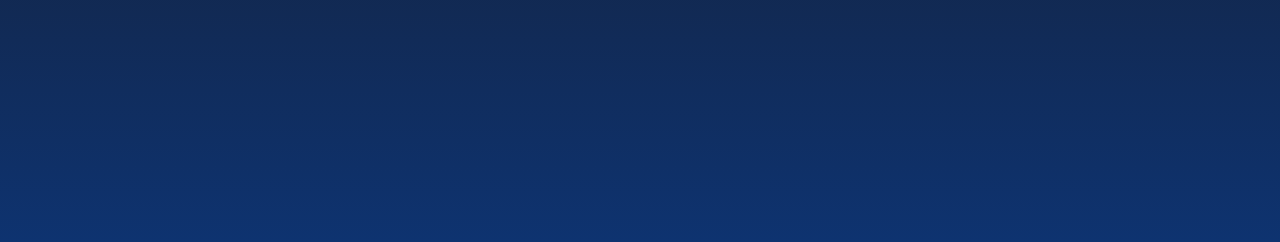
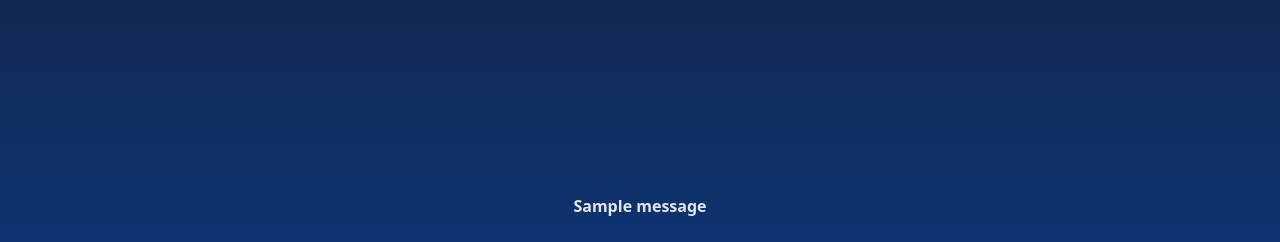
Before and after one commit to reszkojr/manthano-old, a Django app: page /home in a window 1280 px wide. Shown: the part 558-800 px from the top of the page. Run offline with Django 4.2, Linux system fonts and the light colour scheme; a user stored in the database is signed in; tables that the repository leaves empty hold one stand-in row (values such as "Sample post"); one stand-in notice (Sample message) is shown; some libraries are stand-ins or nearby versions.

Commit message:
showing messages on the home screen

```diff
--- a/main/templates/main/base.html
+++ b/main/templates/main/base.html
@@ -30,6 +30,12 @@
   </head>
 
   <body class="bg-gray-900 text-slate-200">
+    {% if messages %}
+      {% for message in messages %}
+        <div class="fixed bottom-2 left-1/2 -translate-x-1/2 bg-neonblue-500 font-extrabold text-center justify-center border-slate-800 rounded-lg px-8 py-4" role="alert">{{ message }}</div>
+      {% endfor %}
+    {% endif %}
+
     <nav class="border-gray-200 bg-gray-900 shadow-2xl">
       <div class="relative flex w-full p-4">
         <a href="#" class="absolute mb-2 flex items-center">
```
